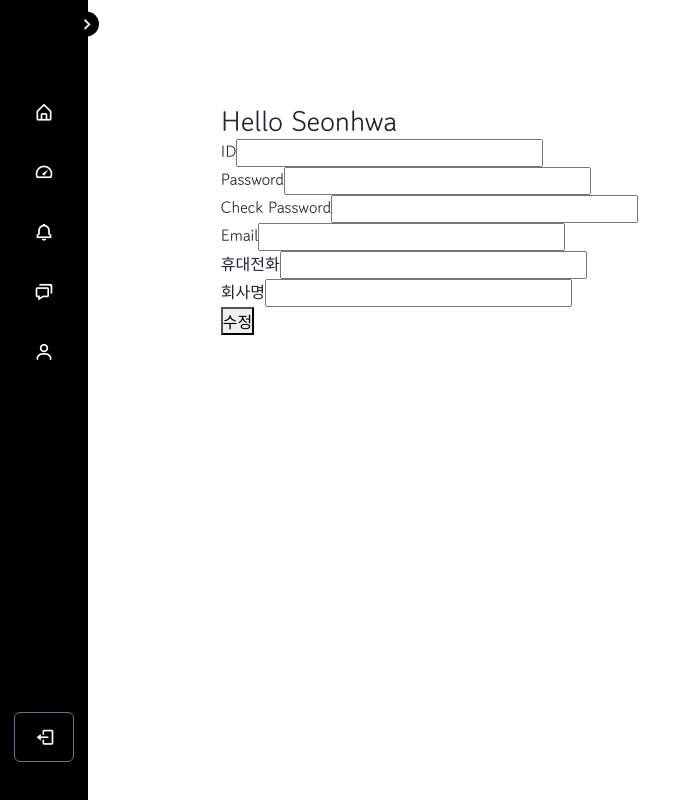
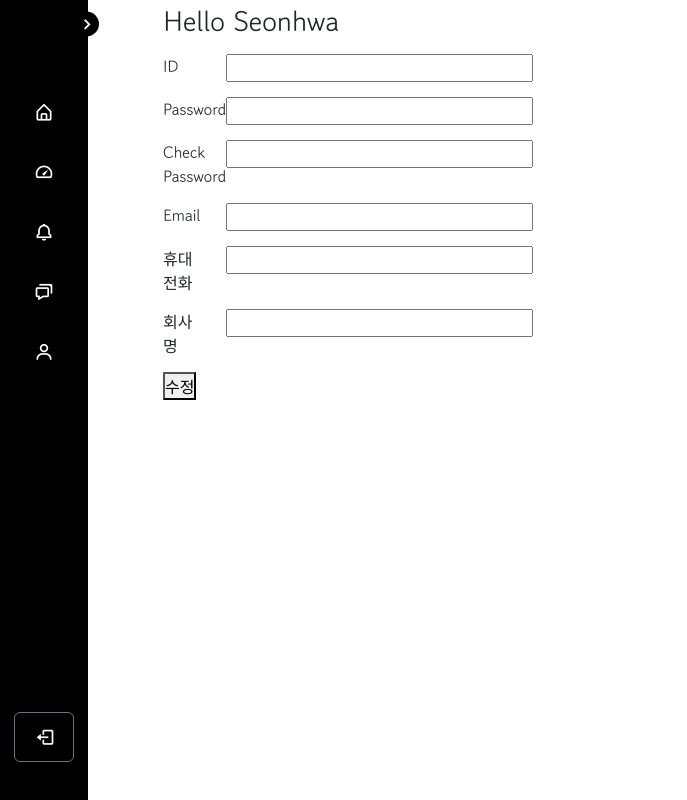
Before and after one commit to sominkimm/Final_Project, a Vue app in the folder Frontend/: page /mypage in a window 1280 px wide. Shown: the whole page, without its empty margins (0-687 px from the left). Built offline with nearby package versions, Linux system fonts and the light colour scheme; sample sign-in values are in the browser's storage.

Commit message:
Fix mypage

```diff
--- a/Frontend/src/App.vue
+++ b/Frontend/src/App.vue
@@ -1,18 +1,8 @@
 <template>
   <div>
-    <!-- <app-header v-if="this.$route.meta.header !== false" /> -->
     <router-view />
   </div>
 </template>
-
-<script>
-// import Header from './components/layout/Header'
-
-// export default {
-//   components: {
-//     'app-header': Header
-//   }
-// }
-</script>
+<script></script>
 
 <style src="./assets/style/main.css"></style>
--- a/Frontend/src/views/auth/login.vue
+++ b/Frontend/src/views/auth/login.vue
@@ -153,6 +153,7 @@ export default {
       console.log('login clicked')
     },
     handleSubmit() {
+      console.log('signup enterkey')
       const userData = {
         s_userid: this.s_userid,
         s_password: this.s_password,
@@ -161,7 +162,6 @@ export default {
         factoryname: this.factoryname
       }
       this.$store.dispatch('actUserInsert', userData)
-      console.log('signup')
       //가입 후 폼 초기화
       this.initForm()
       this.$router.go()
@@ -178,7 +178,6 @@ export default {
       this.email = ''
       this.phone = ''
       this.factoryname = ''
-
     }
     // checkPassword() {
     //   const pw1 = document.querySelector('#pw1').value
--- a/Frontend/src/views/dashboard/index.vue
+++ b/Frontend/src/views/dashboard/index.vue
@@ -1,5 +1,6 @@
 <template>
   <div>
+    <b-container fluid>
       <!-- <h1>대시보드</h1>
     <div>장비: {{ selected.deviceName }}</div>
     <div>태그: {{ selected.tagList }}</div>
@@ -7,7 +8,7 @@
       <line-chart ref="chart" :chart-data="chartData" :options="options" style="width: 500px"></line-chart>
     </div> -->
       <!-- <b-container> -->
-    <b-row style="background: brown"> 날짜별 생산량(graph) </b-row>
+      <!-- <b-row style="background: brown"> 날짜별 생산량(graph) </b-row>
     <b-row style="background: gray">
       <b-col style="background: skyblue"> 생산량(숫자) </b-col>
       <b-col style="background: yellow"> 하루 생산량(bar) </b-col>
@@ -15,7 +16,13 @@
     <b-row style="background: gray">
       <b-col style="background: green"> 현재 작업(stack) </b-col>
       <b-col style="background: pink"> 예측 생산량 </b-col>
-    </b-row>
+    </b-row> -->
+      <iframe
+        src="http://localhost:3000/d-solo/PSRBSp54k/plc?orgId=1&from=1671074622899&to=1671096222899&panelId=2"
+        width="450"
+        height="200"
+        frameborder="0"
+      ></iframe>
       <iframe
         src="http://192.168.0.79:3000/d-solo/TSI-DScVz/test?orgId=1&from=1670886061658&to=1670907661658&panelId=4"
         width="450"
@@ -44,6 +51,7 @@
         frameborder="0"
       ></iframe>
       <!-- </b-container> -->
+    </b-container>
   </div>
 </template>
 
--- a/Frontend/src/views/index.vue
+++ b/Frontend/src/views/index.vue
@@ -1,14 +1,14 @@
 <template>
   <div>
-    <div class="separate-body" />
+    <!-- <div class="separate-body" /> -->
     <b-container fluid style="padding-left: 0px">
       <b-row>
         <!-- Side bar -->
-        <b-col cols="2" style="padding-right: 0px">
+        <b-col cols="1" style="padding-right: 0px; margin-right: 20px">
           <app-sidebar />
         </b-col>
         <!-- Body contents -->
-        <b-col style="padding-left: 0px; padding-right: 0px">
+        <b-col style="padding-left: 0px; padding-right: 0px; margin-left: 30px">
           <div class="content-body">
             <router-view />
           </div>
@@ -25,6 +25,12 @@ export default {
   components: {
     'app-sidebar': Sidebar
   }
+  // data() {
+  //   return {
+  //     width: 0,
+  //     height: 0
+  //   }
+  // },
 }
 </script>
 
--- a/Frontend/src/views/profile/mypage.vue
+++ b/Frontend/src/views/profile/mypage.vue
@@ -1,40 +1,73 @@
 <template>
-  <div class="wrapper">
-    <div class="form-wrapper sign-up">
+  <b-container>
+    <b-row>
+      <b-col cols="5">
         <form action @submit.prevent="handleSubmit">
           <h3>Hello Seonhwa</h3>
-        <div class="input-group">
+          <b-row class="input-group">
+            <b-col cols="1">
               <label for="">ID</label>
+            </b-col>
+            <b-col cols="3">
               <input v-model="s_userid" type="text" required />
-        </div>
-        <div class="input-group">
+            </b-col>
+          </b-row>
+          <b-row class="input-group">
+            <b-col cols="1">
               <label for="">Password</label>
+            </b-col>
+            <b-col cols="3">
               <input v-model="s_password" type="password" required />
-        </div>
-        <div class="input-group">
+            </b-col>
+          </b-row>
+          <b-row class="input-group">
+            <b-col cols="1">
               <label for="">Check Password</label>
+            </b-col>
+            <b-col cols="3">
               <input v-model="passwordVerify" type="password" required @submit.prevent="verifyPw" />
-        </div>
-        <div class="input-group">
+            </b-col>
+          </b-row>
+          <b-row class="input-group">
+            <b-col cols="1">
               <label for="">Email</label>
+            </b-col>
+            <b-col cols="3">
               <input v-model="email" type="email" required />
-        </div>
-        <div class="input-group">
+            </b-col>
+          </b-row>
+          <b-row class="input-group">
+            <b-col cols="1">
               <label for="">휴대전화</label>
+            </b-col>
+            <b-col cols="3">
               <input v-model="phone" type="tel" required />
-        </div>
-        <div class="input-group">
+            </b-col>
+          </b-row>
+          <b-row class="input-group">
+            <b-col cols="1">
               <label for="">회사명</label>
+            </b-col>
+            <b-col cols="3">
               <input v-model="factoryname" required @keyup.enter="submitForm" />
-        </div>
+            </b-col>
+          </b-row>
           <button type="button" @click="submitForm">수정</button>
         </form>
-    </div>
-  </div>
+      </b-col>
+      <!-- <b-col cols="3">
+        <img :src="data" alt="" />
+      </b-col> -->
+    </b-row>
+  </b-container>
 </template>
 
 <script>
-export default {}
+export default {
+  // data() {
+  //   require('../../assets/images/smart-factory.png')
+  // }
+}
 </script>
 
 <style lang="scss" scoped>
@@ -43,10 +76,12 @@ export default {}
   padding: 0;
   box-sizing: border-box;
 }
-.wrapper {
-  position: relative;
-  margin-top: 100px;
+
+.input-group {
+  margin: 15px 0;
 }
-.form-wrapper {
+
+.input-group input {
+  margin-left: 25px;
 }
 </style>
--- a/Frontend/src/views/webgl/three.vue
+++ b/Frontend/src/views/webgl/three.vue
@@ -3,7 +3,7 @@
 </template>
 
 <script>
-import Three from '../../example'
+import Three from './example'
 
 export default {
   mounted() {
```
Also changed, not shown: Frontend/src/views/webgl/example.js (renamed from Frontend/src/example.js, +6 -6 lines), Frontend/src/assets/images/smart-factory.png (added), 1 other file (tests, documents, lock files or other folders). Lines whose indentation alone changed are shown as unchanged.
